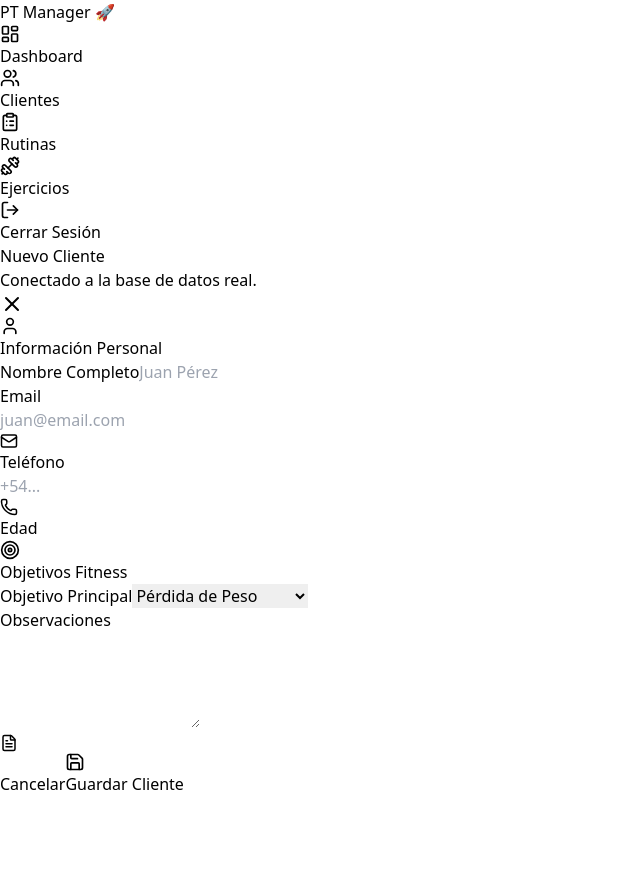
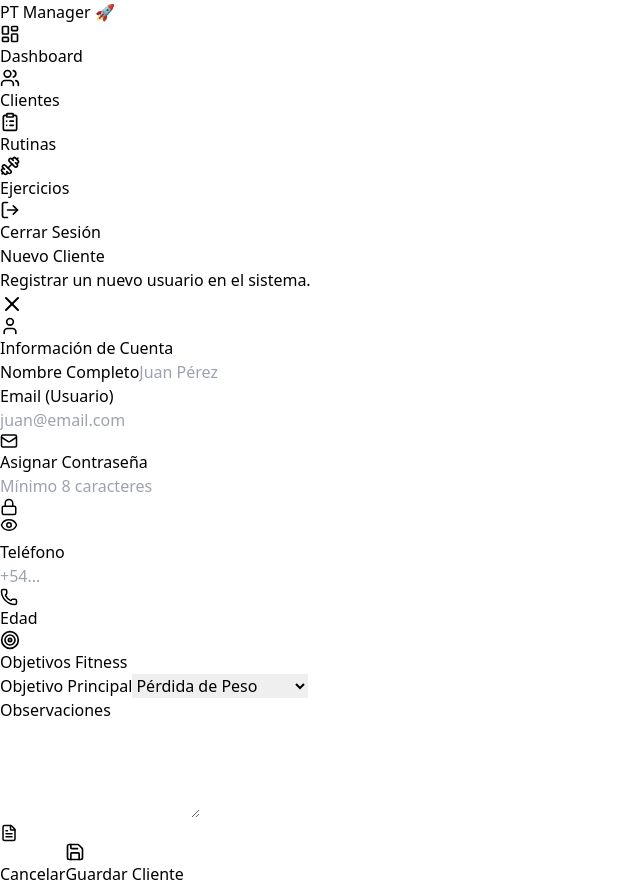
Before and after one commit to Pabloczurylo/MMP-Project1, a React (Vite) app in the folder Client/: page /clients/new in a window 1280 px wide. Shown: the whole page, without its empty margins (0-640 px from the left). Before the commit the page ends 800 px from the top, so only its background shows below. Built offline with nearby package versions, Linux system fonts and the light colour scheme; sample sign-in values are in the browser's storage.

Commit message:
feat: Agregado campo de contraseña seguro con validación en formulario de clientes

```diff
--- a/Client/src/pages/ClientForm.jsx
+++ b/Client/src/pages/ClientForm.jsx
@@ -1,6 +1,6 @@
 import { useEffect, useState } from 'react'
 import { useForm } from 'react-hook-form'
-import { User, Mail, Phone, Target, FileText, Save, X } from 'lucide-react'
+import { User, Mail, Phone, Target, FileText, Save, X, Lock, Eye, EyeOff } from 'lucide-react'
 import { Link, useNavigate, useLocation } from 'react-router-dom'
 
 const ClientForm = () => {
@@ -8,28 +8,25 @@ const ClientForm = () => {
   const navigate = useNavigate()
   const location = useLocation()
 
-  // URL base de tu servidor
+  // Estado para controlar la visibilidad de la contraseña
+  const [showPassword, setShowPassword] = useState(false)
+
   const API_URL = 'http://localhost:3000/api/users'
 
   const queryParams = new URLSearchParams(location.search)
   const clientId = queryParams.get('id')
   const isEditing = Boolean(clientId)
 
-  // 1. Cargar datos del cliente desde el Back-End si estamos editando
   useEffect(() => {
     if (!isEditing) return
 
     const fetchClientData = async () => {
       try {
-
         const response = await fetch(`${API_URL}/`)
         const clients = await response.json()
-
-        // Buscamos por _id (Mongo) o id (Front)
         const client = clients.find(c => String(c._id || c.id) === String(clientId))
 
         if (client) {
-          // Mapeo inverso de planes para el formulario
           const reversePlan = {
             'Pérdida de Peso': 'perdida_peso',
             'Hipertrofia': 'hipertrofia',
@@ -55,7 +52,6 @@ const ClientForm = () => {
     fetchClientData()
   }, [clientId, isEditing, reset])
 
-  // 2. Enviar datos al Back-End (Crear o Editar)
   const onSubmit = async (data) => {
     const planMap = {
       perdida_peso: 'Pérdida de Peso',
@@ -68,7 +64,6 @@ const ClientForm = () => {
     const clientPayload = {
       nombre: data.fullName,
       email: data.email,
-      password: '123456',
       phone: data.phone,
       age: data.age,
       plan: planMap[data.goal],
@@ -76,19 +71,23 @@ const ClientForm = () => {
       status: 'Activo'
     }
 
+    // Validar si enviamos contraseña
+    if (data.password) {
+        clientPayload.password = data.password;
+    } else if (!isEditing) {
+        alert("La contraseña es obligatoria para nuevos clientes");
+        return;
+    }
+
     try {
       let response
       if (isEditing) {
-        // 3. Actualización (PUT)
         response = await fetch(`${API_URL}/${clientId}`, {
           method: 'PUT',
           headers: { 'Content-Type': 'application/json' },
           body: JSON.stringify(clientPayload)
         })
       } else {
-        // 4. Registro Nuevo (POST)
-
-        // Si tu backend usa /register para crear, déjalo así. Si usa la raíz /, quita "register".
         response = await fetch(`${API_URL}/register`, {
           method: 'POST',
           headers: { 'Content-Type': 'application/json' },
@@ -97,11 +96,10 @@ const ClientForm = () => {
       }
 
       if (response.ok) {
-        alert(isEditing ? 'Cliente actualizado en MongoDB' : 'Cliente registrado en MongoDB')
+        alert(isEditing ? 'Cliente actualizado exitosamente' : 'Cliente registrado exitosamente')
         navigate('/clients')
       } else {
         const err = await response.json()
-
         alert(`Error: ${err.message || err.error || 'No se pudo guardar'}`)
       }
     } catch (error) {
@@ -115,7 +113,9 @@ const ClientForm = () => {
       <div className="flex items-center justify-between mb-8">
         <div>
           <h1 className="text-3xl font-bold text-white">{isEditing ? 'Editar Cliente' : 'Nuevo Cliente'}</h1>
-          <p className="text-gray-400 mt-1">Conectado a la base de datos real.</p>
+          <p className="text-gray-400 mt-1">
+            {isEditing ? 'Modificar datos o cambiar contraseña.' : 'Registrar un nuevo usuario en el sistema.'}
+          </p>
         </div>
         <Link to="/clients" className="p-2 text-gray-400 hover:text-white hover:bg-gray-800 rounded-lg">
           <X size={24} />
@@ -126,7 +126,7 @@ const ClientForm = () => {
         <div className="bg-[#111111] p-6 rounded-2xl border border-gray-800/50">
           <h2 className="text-xl font-bold text-white mb-6 flex items-center gap-2">
             <User className="text-blue-500" size={20} />
-            Información Personal
+            Información de Cuenta
           </h2>
 
           <div className="grid grid-cols-1 md:grid-cols-2 gap-6">
@@ -142,7 +142,7 @@ const ClientForm = () => {
             </div>
 
             <div className="space-y-2">
-              <label className="text-sm font-medium text-gray-300">Email</label>
+              <label className="text-sm font-medium text-gray-300">Email (Usuario)</label>
               <div className="relative">
                 <input
                   {...register("email", { required: "Email obligatorio" })}
@@ -153,6 +153,38 @@ const ClientForm = () => {
                 <Mail className="absolute left-3 top-3.5 text-gray-500" size={18} />
               </div>
             </div>
+
+            {/* --- SECCIÓN CONTRASEÑA ACTUALIZADA --- */}
+            <div className="space-y-2">
+              <label className="text-sm font-medium text-gray-300">
+                {isEditing ? 'Nueva Contraseña (Opcional)' : 'Asignar Contraseña'}
+              </label>
+              <div className="relative">
+                <input
+                  {...register("password", {
+                    required: !isEditing ? "La contraseña es obligatoria para nuevos usuarios" : false,
+
+                    minLength: { value: 8, message: "La contraseña debe tener al menos 8 caracteres" }
+                  })}
+                  type={showPassword ? "text" : "password"}
+                  className="w-full bg-[#1a1a1a] border border-gray-800 rounded-xl p-3 pl-10 pr-10 text-white outline-none focus:border-blue-500"
+
+                  placeholder={isEditing ? "Dejar vacío para mantener la actual" : "Mínimo 8 caracteres"}
+                />
+
+                <Lock className="absolute left-3 top-3.5 text-gray-500" size={18} />
+
+                <button
+                  type="button"
+                  onClick={() => setShowPassword(!showPassword)}
+                  className="absolute right-3 top-3.5 text-gray-500 hover:text-white transition-colors focus:outline-none"
+                >
+                  {showPassword ? <EyeOff size={18} /> : <Eye size={18} />}
+                </button>
+              </div>
+              {errors.password && <span className="text-red-500 text-xs">{errors.password.message}</span>}
+            </div>
+            {/* -------------------------------------- */}
 
             <div className="space-y-2">
               <label className="text-sm font-medium text-gray-300">Teléfono</label>
```
